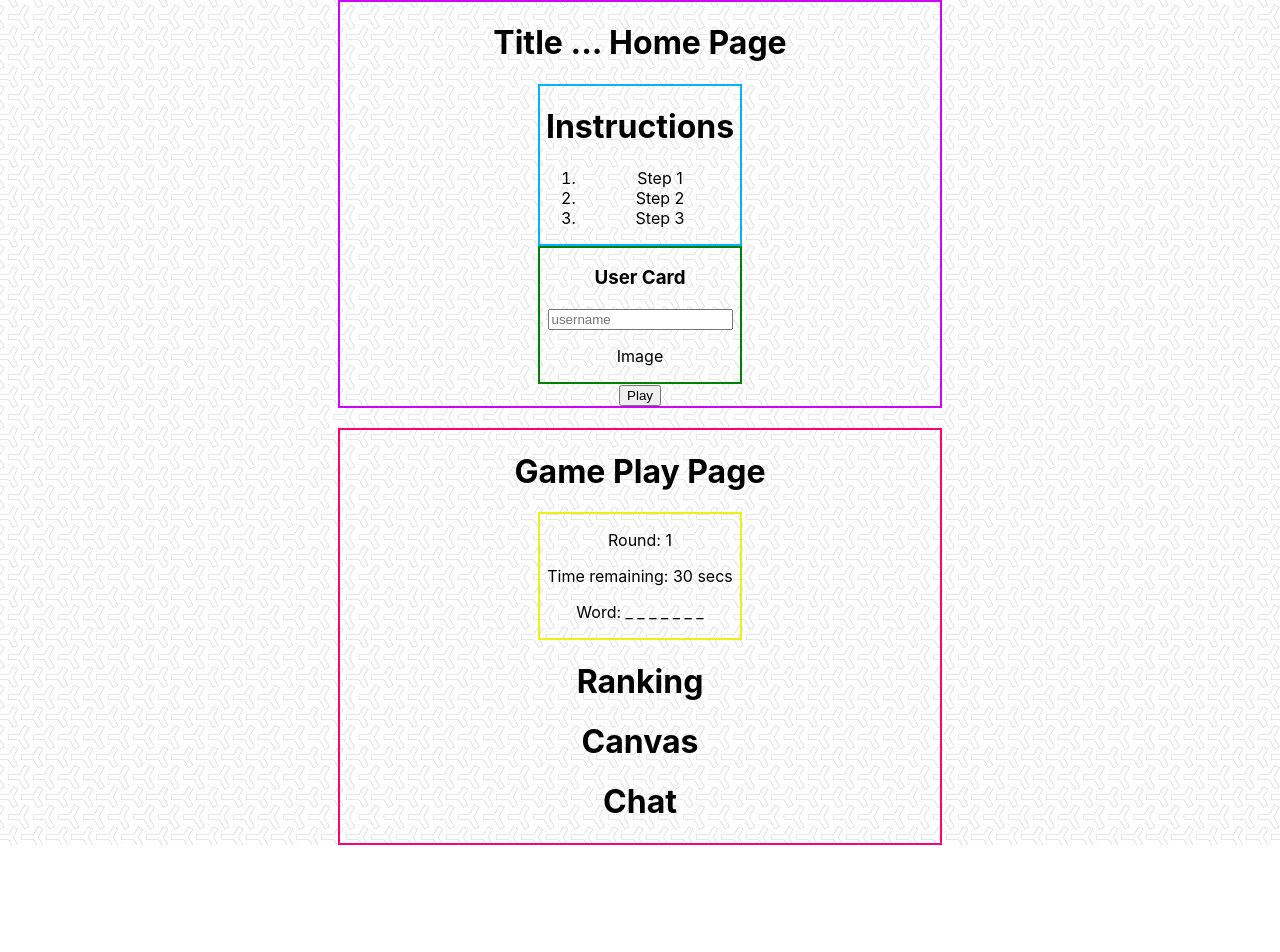
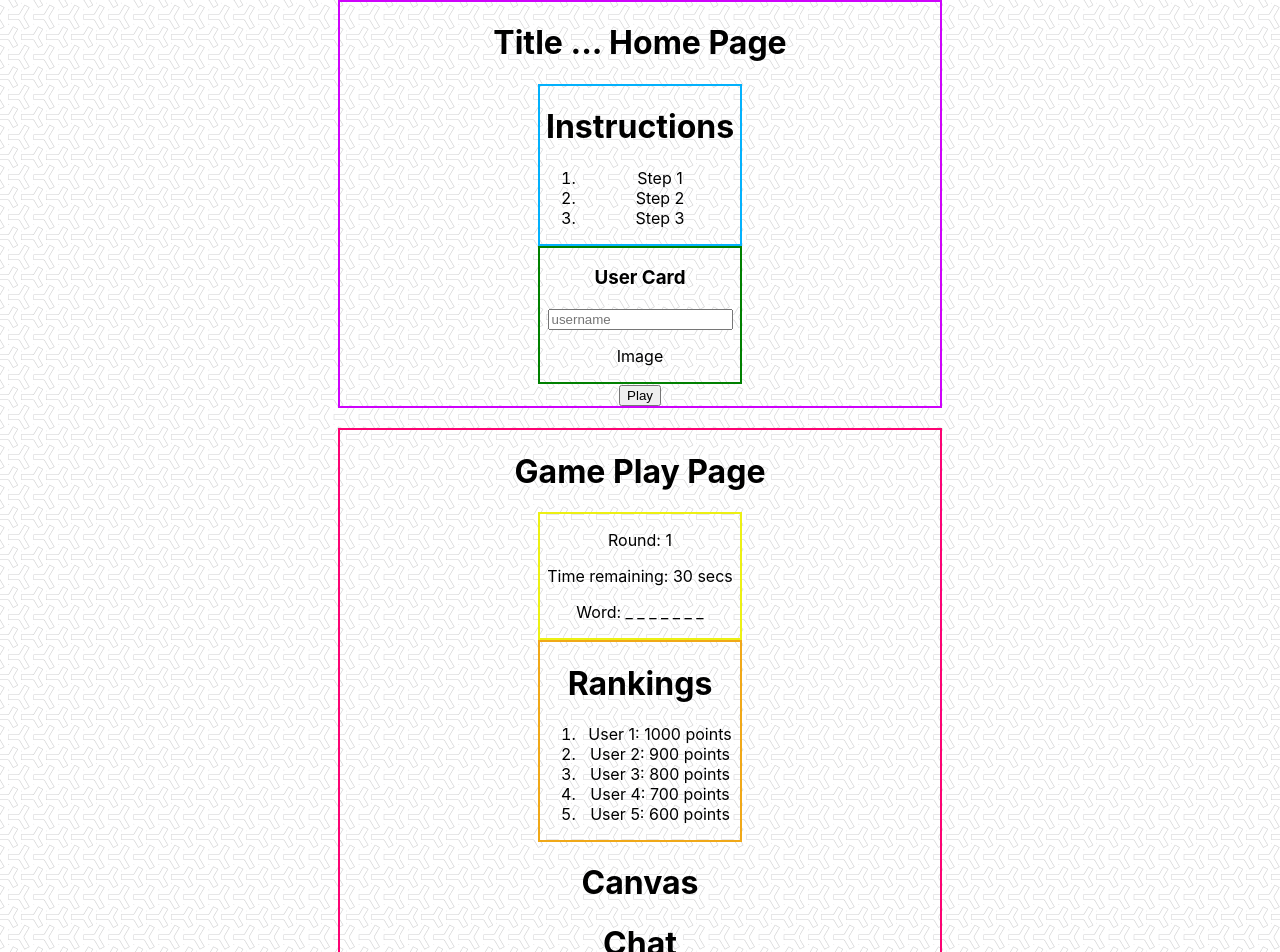
Before and after one commit to darrenzhang2000/skribbl-clone, a React (Create React App) app: page / in a window 1280 px wide. Shown: the top 952 px of the page. Before the commit the page ends 845 px from the top, so only its background shows below. Built offline with nearby package versions, Linux system fonts and the light colour scheme.

Commit message:
added basic ranking

```diff
--- a/src/components/gamePlay/GamePlay.js
+++ b/src/components/gamePlay/GamePlay.js
@@ -1,5 +1,6 @@
 import React from 'react'
 import Status from './Status'
+import Ranking from './Ranking'
 
 const gamePlayStyle = {
     border: '2px solid #fc0373',
@@ -10,7 +11,7 @@ const gamePlayStyle = {
 const GamePlay = props => <div style={gamePlayStyle}>
     <h1>Game Play Page</h1>
     <Status/>
-    <h1>Ranking</h1>
+    <Ranking/>
     <h1>Canvas</h1>
     <h1>Chat</h1>
 </div>
--- a/src/components/gamePlay/Ranking.js
+++ b/src/components/gamePlay/Ranking.js
@@ -0,0 +1,20 @@
+import React from 'react'
+
+let rankingStyle = {
+    border: '2px solid #f0a818',
+    width: '200px',
+    margin: 'auto'
+}
+
+const Ranking = props => <div style={rankingStyle}>
+    <h1>Rankings</h1>
+    <ol>
+        <li>User 1: 1000 points</li>
+        <li>User 2: 900 points</li>
+        <li>User 3: 800 points</li>
+        <li>User 4: 700 points</li>
+        <li>User 5: 600 points</li>
+    </ol>
+</div>
+
+export default Ranking
```
